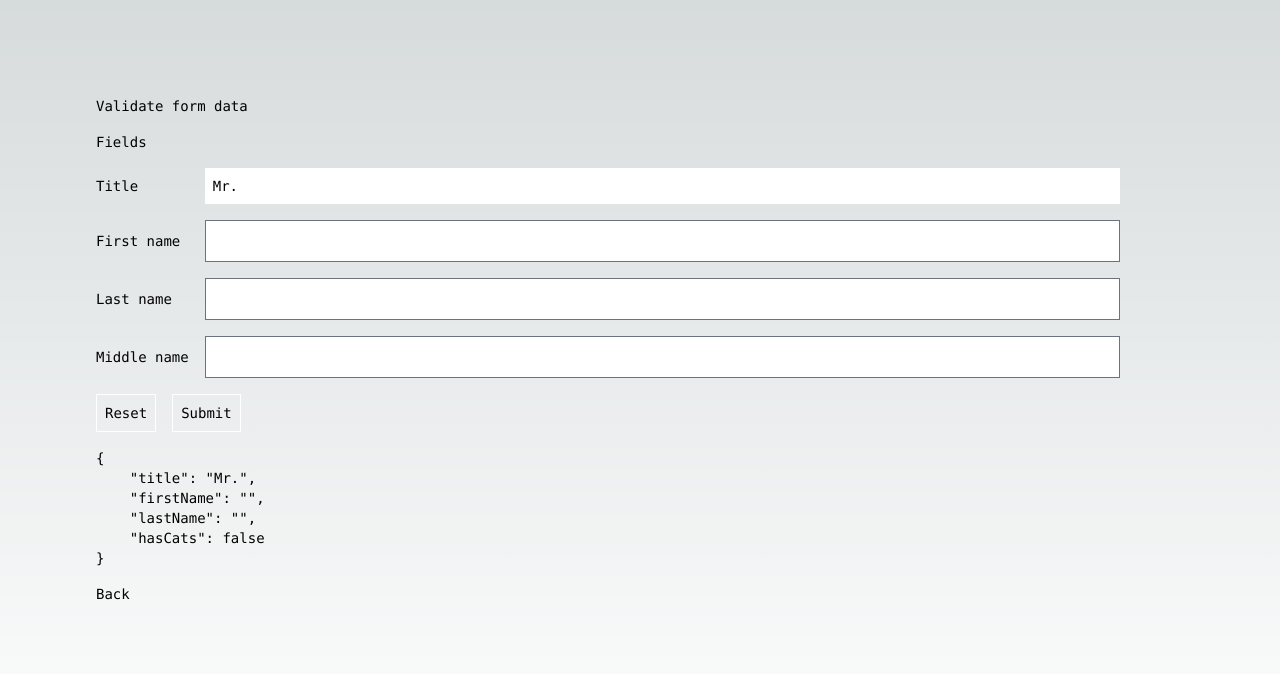
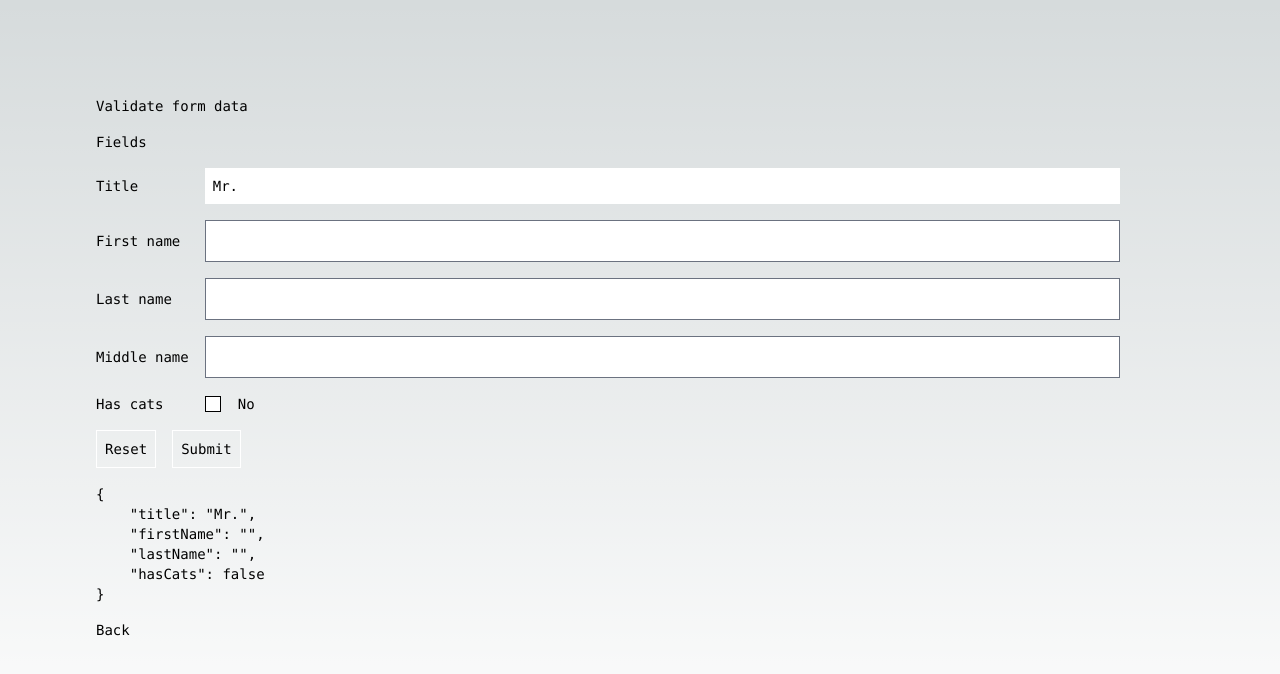
Before and after one commit to maurer2/Monte, a Next.js app in the folder example/: page /validate-form-data in a window 1280 px wide. Shown: the top 674 px of the page. Built offline with nearby package versions, Linux system fonts and the light colour scheme.

Commit message:
Added hasCats field with fake radio button

```diff
--- a/example/package.json
+++ b/example/package.json
@@ -23,6 +23,7 @@
     "@types/react-dom": "18.2.4",
     "@vitejs/plugin-react": "^4.0.0",
     "autoprefixer": "10.4.14",
+    "clsx": "^1.2.1",
     "eslint": "8.40.0",
     "eslint-config-next": "13.4.2",
     "jsdom": "^22.0.0",
--- a/example/src/app/validate-form-data/page.tsx
+++ b/example/src/app/validate-form-data/page.tsx
@@ -1,9 +1,10 @@
 'use client';
 
 import type { ChangeEvent, FormEvent } from 'react';
-import { Listbox, Combobox } from '@headlessui/react';
+import { Listbox, Combobox, Switch } from '@headlessui/react';
 import { useForm } from 'react-hook-form';
 import { zodResolver } from '@hookform/resolvers/zod';
+import clsx from 'clsx';
 
 import BackButton from '@/components/BackButton';
 
@@ -29,9 +30,9 @@ export default function ValidateFormData() {
     getValues,
     setValue,
     watch,
+    trigger,
   } = useForm<Schema>({
     defaultValues: initialFormState,
-    mode: 'onChange',
     resolver: zodResolver(schema),
   });
 
@@ -64,7 +65,6 @@ export default function ValidateFormData() {
               onChange={(value) => setValue('title', value)}
               as="div"
               className="contents"
-              defaultValue={initialFormState.title}
             >
               <Listbox.Label>Title</Listbox.Label>
               <div className="relative text-left">
@@ -115,10 +115,27 @@ export default function ValidateFormData() {
                   const inputValue = event.target.value;
                   const newValue = inputValue !== '' ? inputValue : undefined;
                   setValue('middleName', newValue);
+                  trigger('middleName');
                 }}
               />
               {errors.middleName && <p className="col-start-2">{errors.middleName.message}</p>}
             </Combobox>
+
+            {/* has cats */}
+            <Switch.Group>
+              <Switch.Label>Has cats</Switch.Label>
+              <Switch
+                {...register('hasCats')}
+                checked={getValues('hasCats')}
+                onChange={(value) => setValue('hasCats', value)}
+                className={clsx('w-4 h-4 flex items-center border', {
+                  'bg-black border-white': getValues('hasCats'),
+                  'bg-white border-black ': !getValues('hasCats'),
+                })}
+              >
+                <span className="ml-8">{getValues('hasCats') ? 'Yes' : 'No'}</span>
+              </Switch>
+            </Switch.Group>
           </fieldset>
 
           {isDirty && !isValid && <p className="mb-4">Form contains errors.</p>}
```
Also changed, not shown: 2 other files (tests, documents, lock files or other folders).
